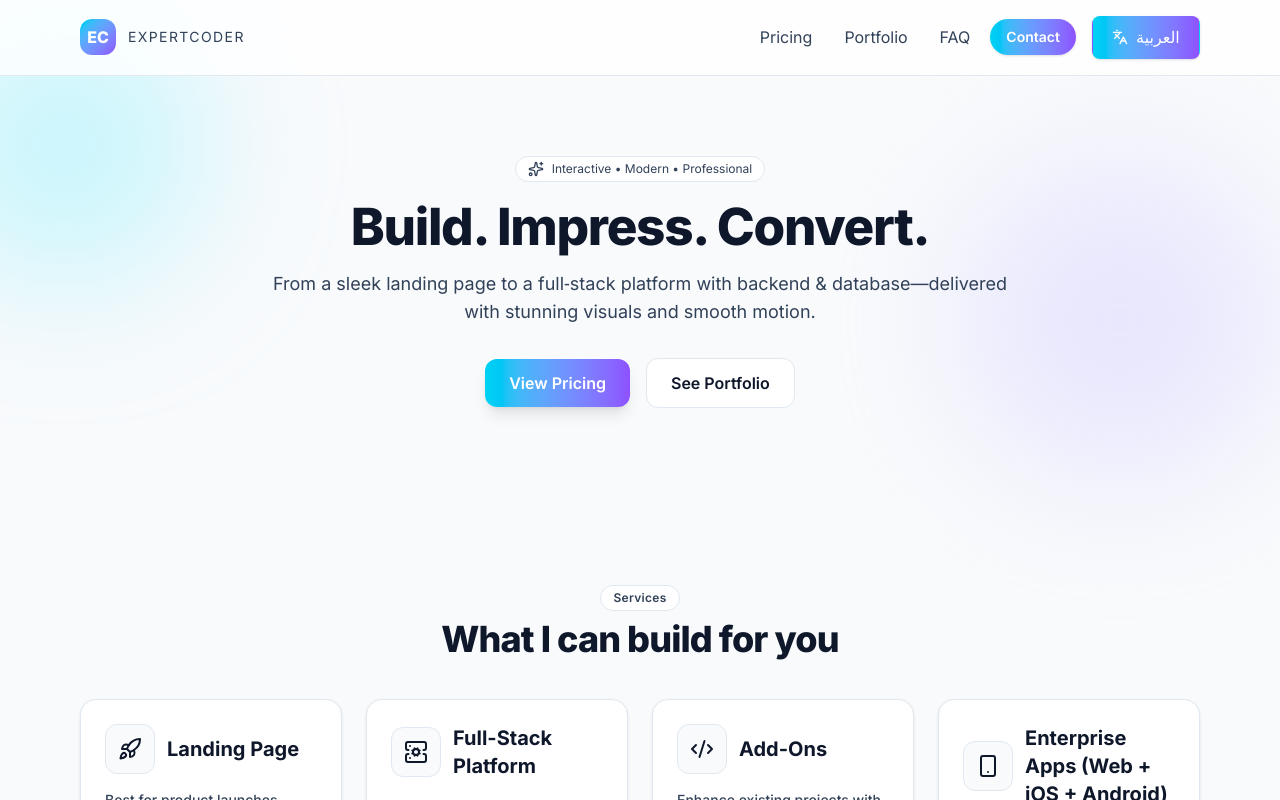
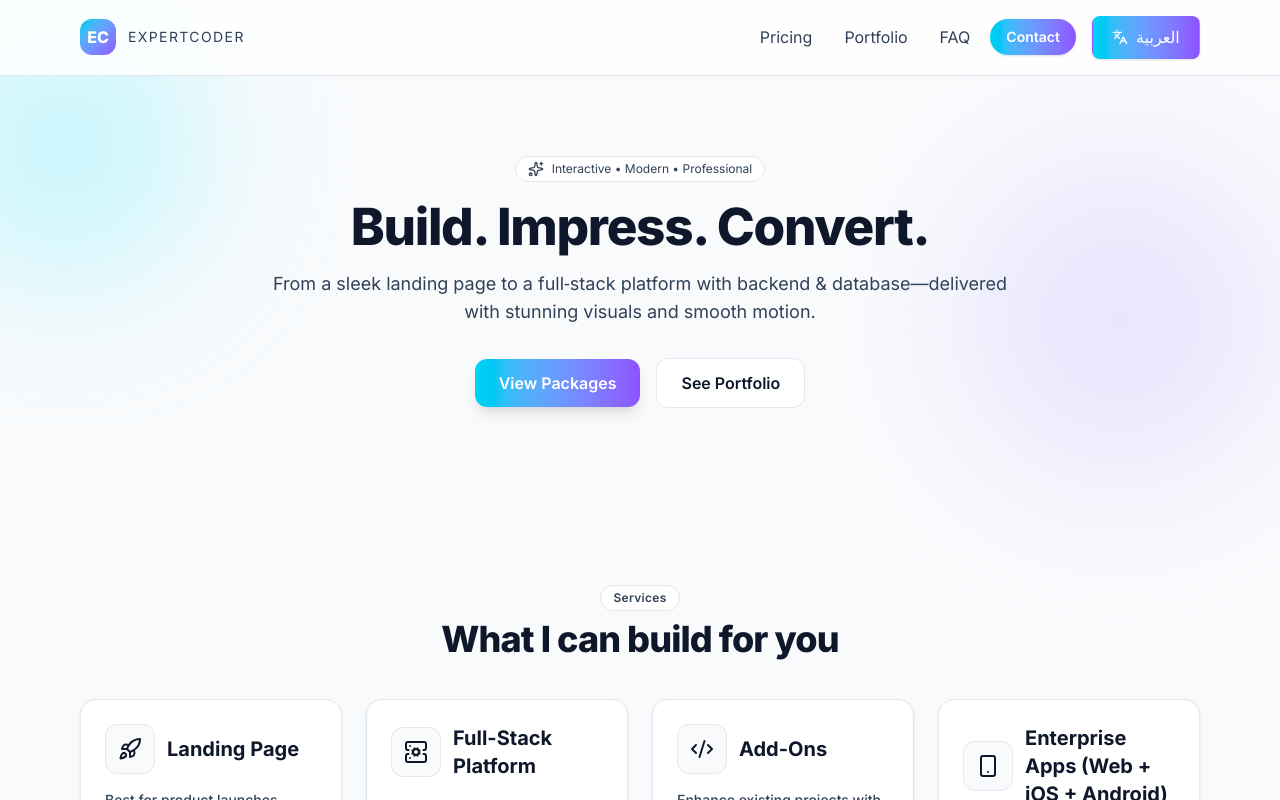
Before and after one commit to GoldieTheDev/DEV_LANDING, a React (Vite) app: page / in a window 1280 px wide. Shown: the top 800 px of the page. Built offline with nearby package versions, Linux system fonts and the light colour scheme.

Commit message:
last typo i swear :3

```diff
--- a/src/dev_pricing_react_tailwind_three.jsx
+++ b/src/dev_pricing_react_tailwind_three.jsx
@@ -16,7 +16,7 @@ const copy = {
       title: "Build. Impress. Convert.",
       desc:
         "From a sleek landing page to a full‑stack platform with backend & database—delivered with stunning visuals and smooth motion.",
-      viewPricing: "View Pricing",
+      viewPricing: "View Packages",
       seePortfolio: "See Portfolio",
     },
     pricing: {
```
